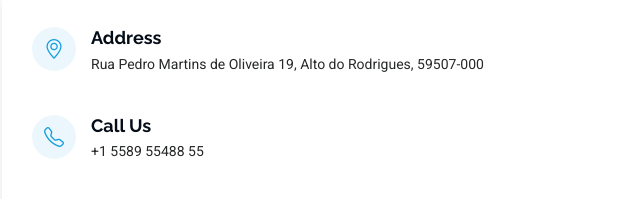
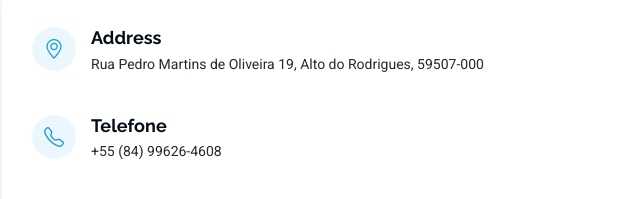
Before and after one commit to Jhonatas-html/Portfolio, a plain HTML site: page portfolio/iPortfolio/index.html in a window 1280 px wide. Shown: the part 3694-3893 px from the top of the page, 310-950 px from the left. Drawn offline with Linux system fonts and the light colour scheme.

Commit message:
correção do telefone de contato

```diff
--- a/portfolio/iPortfolio/index.html
+++ b/portfolio/iPortfolio/index.html
@@ -371,8 +371,8 @@
               <div class="info-item d-flex" data-aos="fade-up" data-aos-delay="300">
                 <i class="bi bi-telephone flex-shrink-0"></i>
                 <div>
-                  <h3>Call Us</h3>
-                  <p>+1 5589 55488 55</p>
+                  <h3>Telefone</h3>
+                  <p>+55 (84) 99626-4608</p>
                 </div>
               </div><!-- End Info Item -->
 
```
